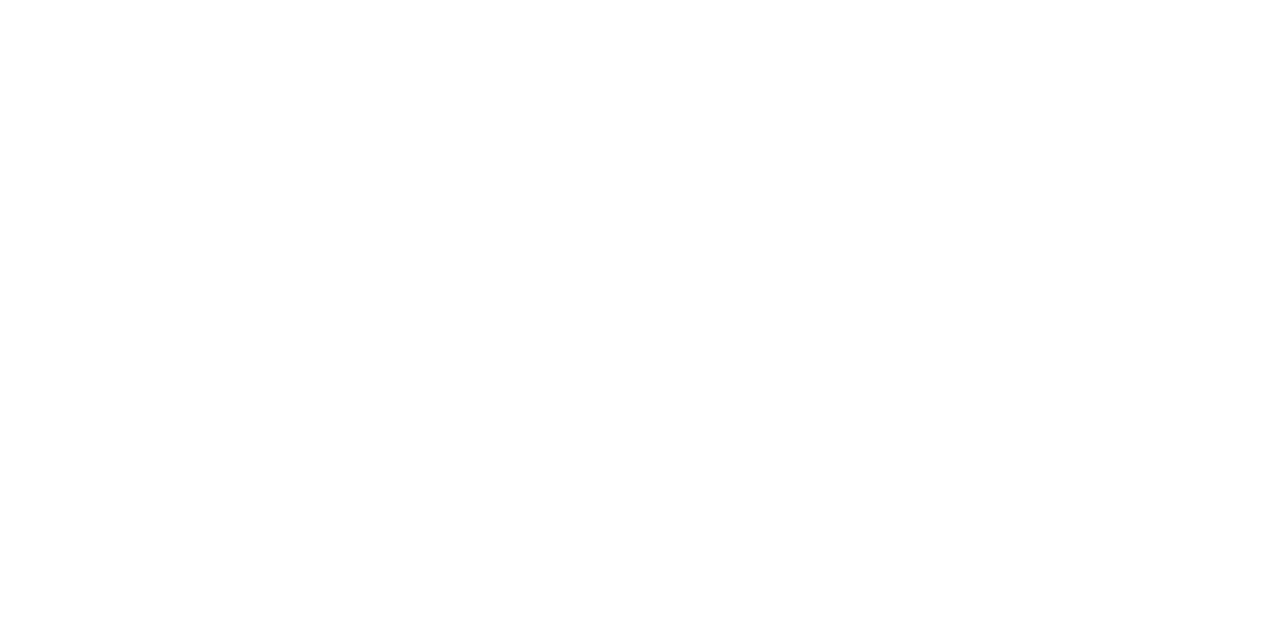
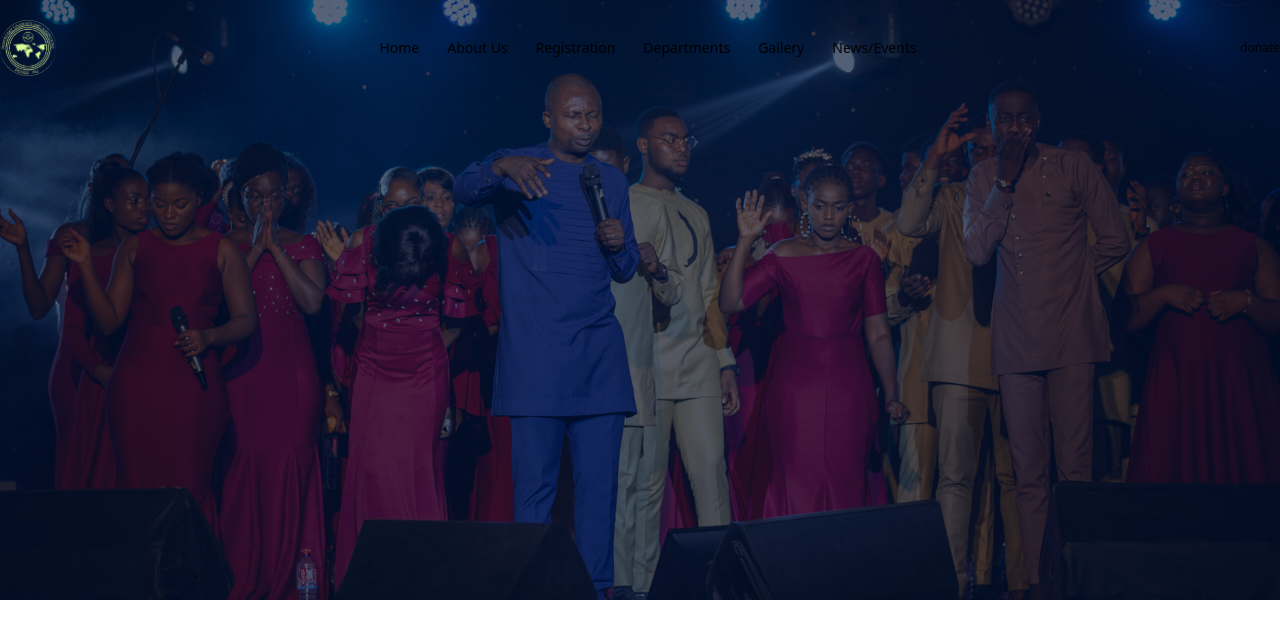
Before and after one commit to tsikatawill/pensa, a React (Create React App) app: page / in a window 1280 px wide. Shown: the top 638 px of the page. Built offline with nearby package versions, Linux system fonts and the light colour scheme.

Commit message:
:rocket: create seperate header & nav components

```diff
--- a/src/App.js
+++ b/src/App.js
@@ -1,10 +1,9 @@
+import Header from './components/Header'
+
 export default function App() {
     return (
         <div className="App">
-            <header>
-                <nav className="navbar"></nav>
-                <section className="hero"></section>
-            </header>
+            <Header />
             <main>
                 <section className="about" id="about"></section>
                 <section className="officers" id="officers"></section>
--- /dev/null
+++ b/src/components/Header.jsx
@@ -0,0 +1,10 @@
+import Navbar from './Navbar'
+import styles from './Header.module.css'
+
+export default function Header() {
+    return (
+        <header className={styles.header}>
+            <Navbar />
+        </header>
+    )
+}
--- /dev/null
+++ b/src/components/Header.module.css
@@ -0,0 +1,9 @@
+.header {
+    height: 600px;
+    background-image: linear-gradient(rgba(1, 19, 53, 0.65), rgba(1, 19, 53, 0.65)),
+        url('../images/header-bg.jpg');
+    background-size: cover;
+    background-repeat: no-repeat;
+    /* background-attachment: fixed; */
+    background-position: center;
+}
--- /dev/null
+++ b/src/components/Navbar.css
@@ -0,0 +1,11 @@
+nav.navbar a {
+    @apply border-b-2 border-b-transparent duration-150 ease-in hover:border-b-white focus:border-b-white p-1;
+}
+
+nav.navbar {
+    @apply text-sm;
+}
+
+nav.navbar .btn {
+    @apply text-xs;
+}
--- /dev/null
+++ b/src/components/Navbar.jsx
@@ -0,0 +1,36 @@
+import './Navbar.css'
+import Logo from '../images/logo.png'
+
+export default function Navbar() {
+    return (
+        <nav className="navbar">
+            <div className="container flex justify-between py-5 items-center">
+                <div className="Logo">
+                    <img src={Logo} alt="logo" className="w-14 filter" />
+                </div>
+
+                <ul className="flex gap-5">
+                    <li>
+                        <a href="#">Home</a>
+                    </li>
+                    <li>
+                        <a href="#">About Us</a>
+                    </li>
+                    <li>
+                        <a href="#">Registration</a>
+                    </li>
+                    <li>
+                        <a href="#">Departments</a>
+                    </li>
+                    <li>
+                        <a href="#">Gallery</a>
+                    </li>
+                    <li>
+                        <a href="#">News/Events</a>
+                    </li>
+                </ul>
+                <button className="btn btn-tertiary">donate</button>
+            </div>
+        </nav>
+    )
+}
```
